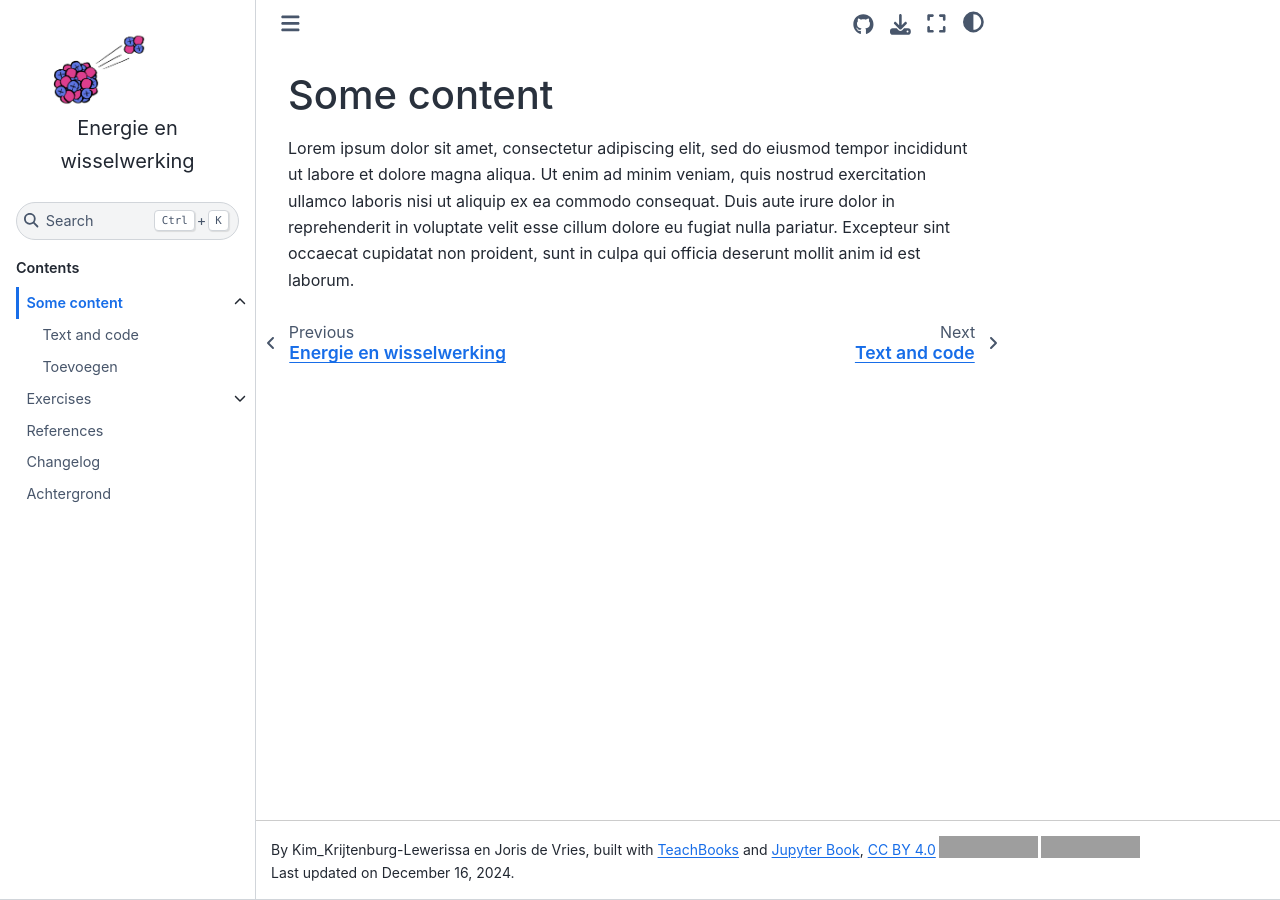
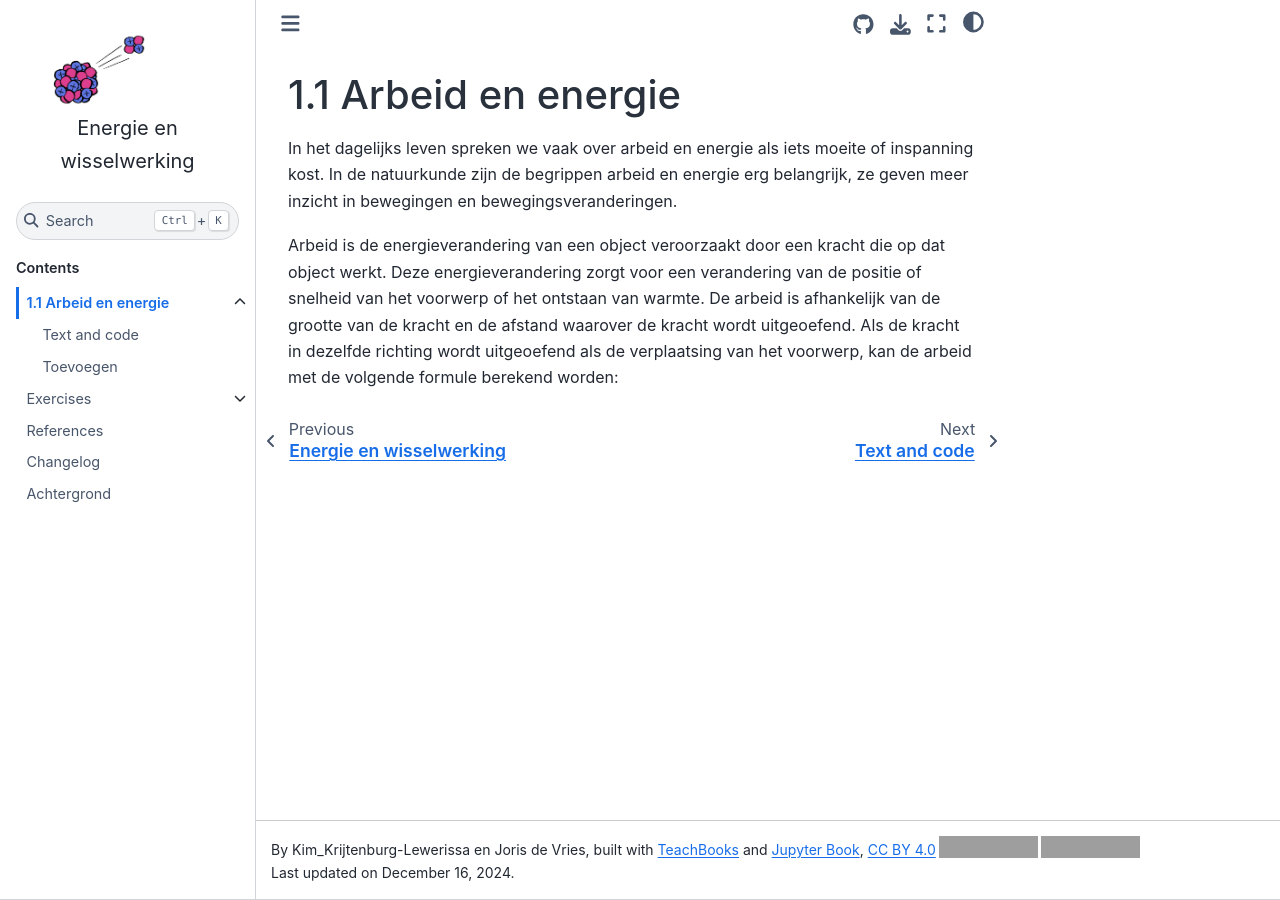
Before and after one commit to kimkrijt/epot, a Jupyter Book: the page built from book/some_content/overview.md, in a window 1280 px wide. Built offline with Jupyter Book 1.0.4 settings and Sphinx 7.4.7 and the Sphinx Book theme 1.1.4, drawn with Linux system fonts in a browser that asks for light colours; comment, search, counter and statistics services are not loaded; grey boxes are pictures that could not be loaded.

Commit message:
Update overview.md

```diff
--- a/book/some_content/overview.md
+++ b/book/some_content/overview.md
@@ -1,3 +1,5 @@
-# Some content
+# 1.1 Arbeid en energie
 
-Lorem ipsum dolor sit amet, consectetur adipiscing elit, sed do eiusmod tempor incididunt ut labore et dolore magna aliqua. Ut enim ad minim veniam, quis nostrud exercitation ullamco laboris nisi ut aliquip ex ea commodo consequat. Duis aute irure dolor in reprehenderit in voluptate velit esse cillum dolore eu fugiat nulla pariatur. Excepteur sint occaecat cupidatat non proident, sunt in culpa qui officia deserunt mollit anim id est laborum.
+In het dagelijks leven spreken we vaak over arbeid en energie als iets moeite of inspanning kost. In de natuurkunde zijn de begrippen arbeid en energie erg belangrijk, ze geven meer inzicht in bewegingen en bewegingsveranderingen.
+
+Arbeid is de energieverandering van een object veroorzaakt door een kracht die op dat object werkt. Deze energieverandering zorgt voor een verandering van de positie of snelheid van het voorwerp of het ontstaan van warmte. De arbeid is afhankelijk van de grootte van de kracht en de afstand waarover de kracht wordt uitgeoefend. Als de kracht in dezelfde richting wordt uitgeoefend als de verplaatsing van het voorwerp, kan de arbeid met de volgende formule berekend worden:
```
